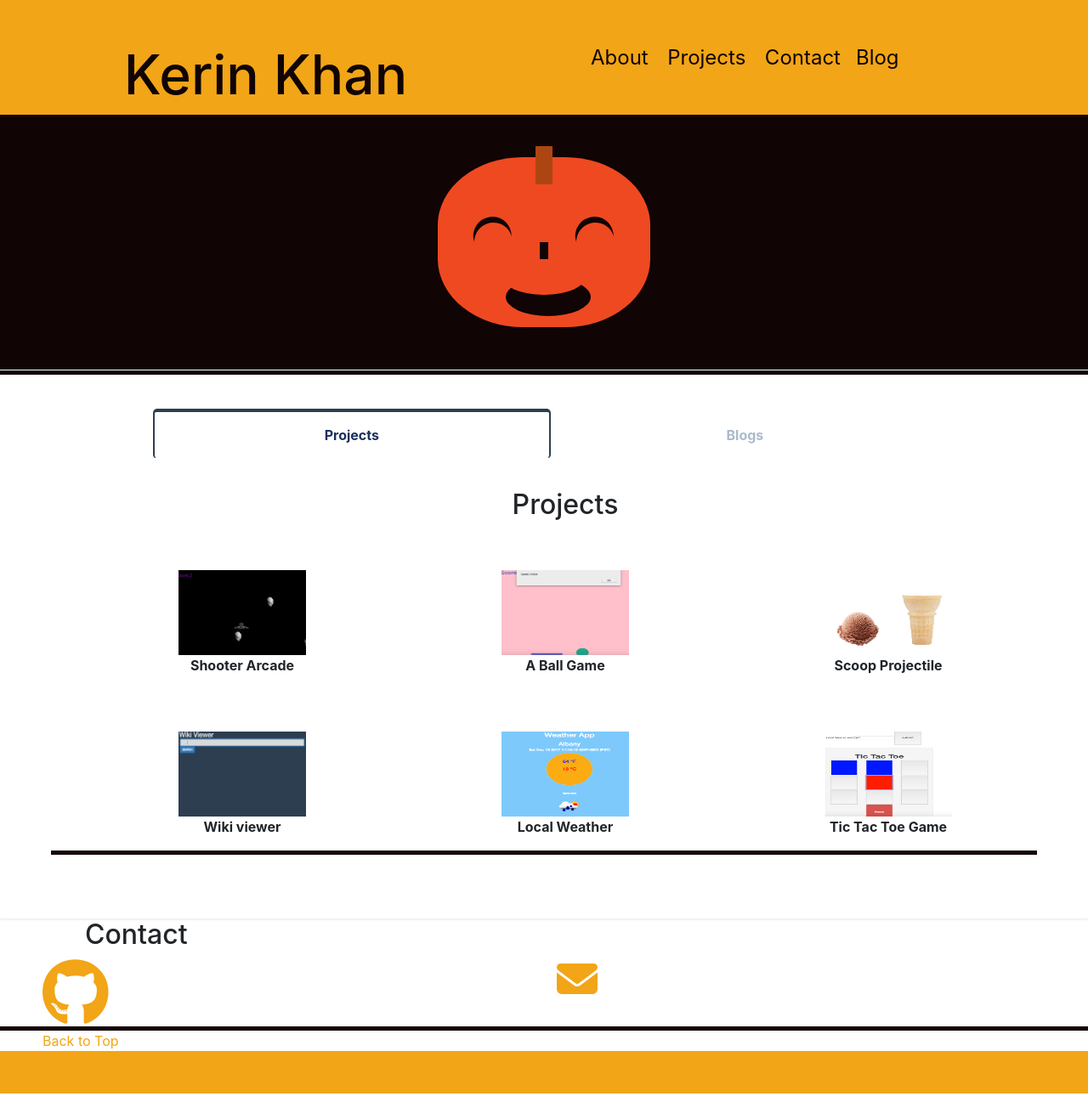
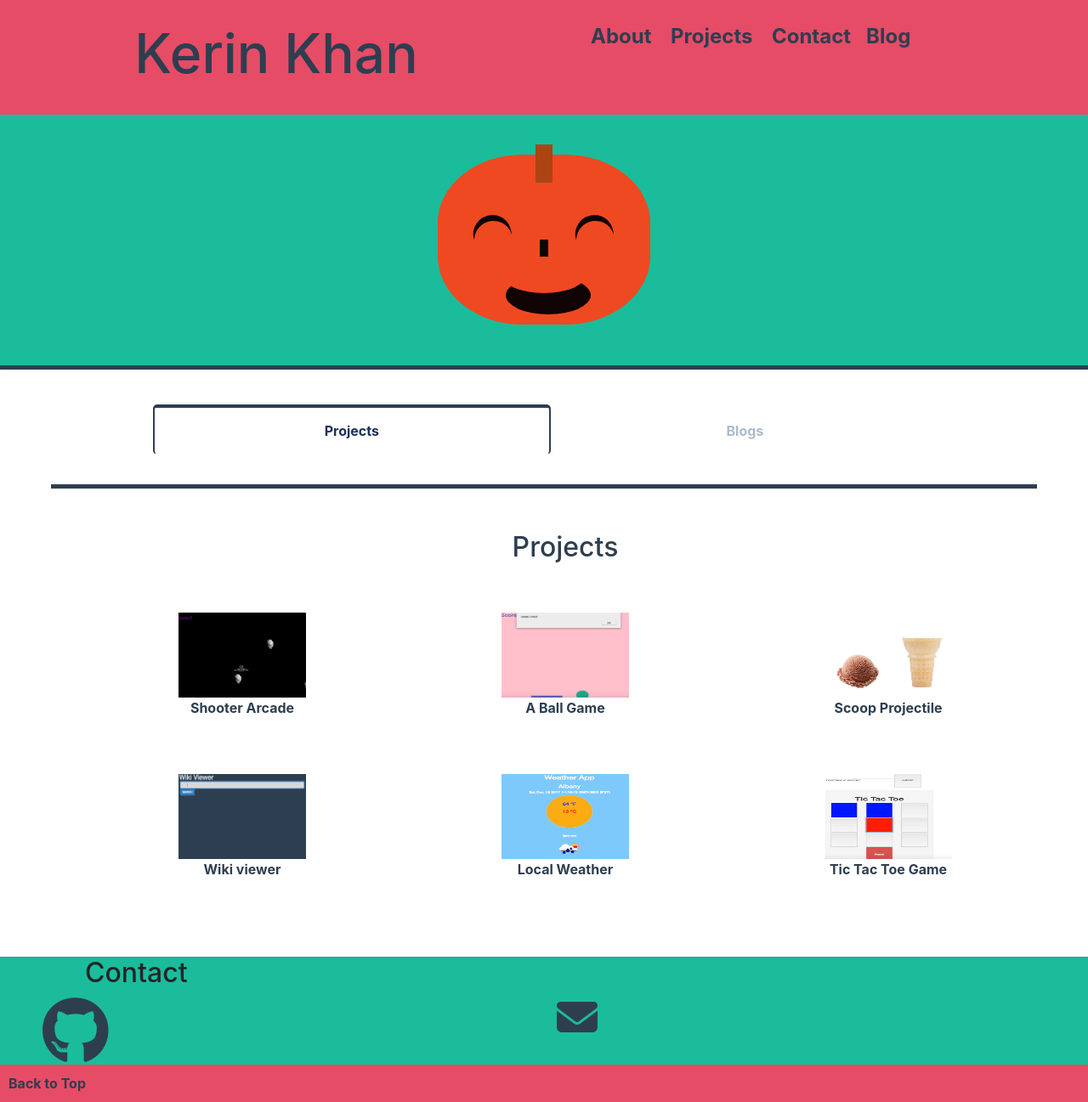
Before and after one commit to kekhan/kekhan.github.io, a plain HTML site: page index.html in a window 1280 px wide. Shown: the whole page at 85% size. Drawn offline with nearby package versions, Linux system fonts and the light colour scheme.

Commit message:
Update myPage.css

```diff
--- a/myPage.css
+++ b/myPage.css
@@ -10,7 +10,8 @@ ul li{
 	display: inline-block;
 }
 a{
-	color:#100404;
+	color:#2D3E50;
+	font-weight: bold;
 }
 
 a:link{
@@ -19,20 +20,20 @@ a:link{
 }
 
 #contact a {
-	color: #F2A516;
+	color: #2D3E50;
 }
 #contact a:hover {
-	color: #EF4921;
+	color: #E64C66;
 }
 #footer a{
-	color: #F2A516;
+	color: #2D3E50;
 
 }
 #footer a:hover{
-	color: #EF4921;
+	color: #1BBC9B;
 }
 a:hover{
-	color: #EF4921;
+	color: #1BBC9B;
 }
 
 .projectImg{
@@ -47,19 +48,29 @@ a:hover{
 .projectImg:hover{
 	transform: scale(1.5);
 }
-
 .portfolio{
 	padding-top: 50px;
 	padding-left: 50px;
+	background-color: #FFFFFF;
+	color: #2D3E50;
+	border-top: 5px solid #2D3E50;
+
+}
+section .blog{
+	padding-top: 50px;
+	padding-left: 50px;
+	border-top: 5px solid #2D3E50;
+	background-color: #FFFFFF;
+	color: #2D3E50;
 
 }
 .main-header{
-	background-color: #F2A516;
-	padding-top: 50px;
-	margin: 0;
+	background-color: #E64C66;
+	margin: 0 auto;
+	padding: 25px;
 }
 .main-header h1{
-	color:#100404;
+	color:#2D3E50;
 }
 
 h1 {
@@ -76,36 +87,29 @@ h1 {
 
 body{
 	margin: 0;
-
 }
 
 #contact{
 
 	padding-right: 50px;
 	padding-left: 50px;
-
+	background-color: #1BBC9B;
 }
 
 #footer{
-	border-bottom: 50px solid #F2A516;
-	padding-left: 50px;
-}
-.topBorder{
-	border-bottom: 5px solid #100404;
-	margin:auto;
-	padding-top: 0px;
-	padding-bottom: 0px;
-
-
+	background-color: #E64C66;
+	padding: 10px;
 }
 
 
+
 #animation{
-	background-color:#100404;
+	background-color:#1BBC9B;
 	width: 100%;
 	height: 300px;
 	margin: 0;
 	padding: 100px;
+	border-bottom: 5px solid #2D3E50;
 }
 .pumpkin{
 	background-color: #EF4921;
@@ -122,12 +126,7 @@ body{
 	animation-duration: 1s;
 	animation-iteration-count: 1;
 }
-@keyframes pumpkin{
-	0% {
-		transform: scale(0.1);
-	}
 
-}
 .pumpkin::before {
 	background-color: transparent;
 	transform: rotate(-145deg);
@@ -202,16 +201,16 @@ body{
 	animation-duration: 5s;
 	animation-iteration-count: 1;
 }
-@keyframes pumpkin-light-nose{
+/*@keyframes pumpkin-light-nose{
 	0% {
-		background-color: yellow;
+		background-color: white;
 	}
 }
 @keyframes pumpkin-light-up{
 	0% {
-		box-shadow: 5px 5px 0px 0px yellow;
+		box-shadow: 5px 5px 0px 0px white;
 	}
-}
+}*/
 .pumpkin-stem{
 	background-color: #AD4513;
 	transform: rotate(0deg);
@@ -228,156 +227,11 @@ body{
 	//box-shadow: 5px 5px 0px 0px #590202;
 
 }
-/*.animation-ghost{
-	width: 100px;
-	height: 200px;
-	background-color: #F2F2E0;
-	top:200px;
-	right:500px;
-	bottom: 0;
-	left: 0;
-	margin: auto;
-	border-top-left-radius: 50%;
-	border-top-right-radius: 50%;
-	position: absolute;
-	animation-name: ghost;
-	animation-duration: 1s;
-	animation-iteration-count: 1;
-}
-@keyframes ghost {
-	0% {
-		transform: scale(0.1);
-	}
-	100% {
-		transform:rotate(45deg);
-	}
-}
-.animation-ghost::before{
-	content:"";
-	width: 10px;
-	height: 20px;
-	background-color: black;
-	position: absolute;
-	border-radius: 50%;
-	top:50px;
-	bottom: 0;
-	margin: 0;
-	right:-30px;
-	left:50px;
-}
-.animation-ghost::after{
-	content:"";
-	width: 10px;
-	height: 20px;
-	background-color: black;
-	position: absolute;
-	border-radius: 50%;
-	top:50px;
-	bottom: 0;
-	margin: 0;
-	right:30px;
-	left:70px;
-}
-.ghost-mouth{
-	content:"";
-	width: 10px;
-	height: 20px;
-	background-color: transparent;
-	position: absolute;
-	border-radius: 50%;
-	top:85px;
-	bottom: 0;
-	margin: 0;
-	right:-30px;
-	left:65px;
-	box-shadow: 10px 5px 5px 5px black;
-	transform: rotate(45deg);
-}
-.ghost-bottom{
-	content:"";
-	width: 35px;
-	height: 50px;
-	background-color: black;
-	position: absolute;
-	border-radius: 50%;
-	top:180px;
-	bottom: 110px;
-	margin: 0;
-	right:3px;
-	left:65px;
-	transform: rotate(180deg);
 
-
-}
-.animation-ghost2{
-	width: 100px;
-	height: 200px;
-	background-color: #F2F2E0;
-	top:200px;
-	right:-500px;
-	bottom: 0;
-	left: 0;
-	margin: auto;
-	border-top-left-radius: 50%;
-	border-top-right-radius: 50%;
-	position: absolute;
-	animation-name: ghost2;
-	animation-duration: 1s;
-	animation-iteration-count: 1;
-}
-@keyframes ghost2 {
-	0% {
-		transform: scale(0.1);
-	}
-	100% {
-		transform:rotate(-45deg);
-	}
-}
-.animation-ghost2::before{
-	content:"";
-	width: 10px;
-	height: 20px;
-	background-color: black;
-	position: absolute;
-	border-radius: 50%;
-	top:50px;
-	bottom: 0;
-	margin: 0;
-	right:-30px;
-	left:10px;
-}
-.animation-ghost2::after{
-	content:"";
-	width: 10px;
-	height: 20px;
-	background-color: black;
-	position: absolute;
-	border-radius: 50%;
-	top:50px;
-	bottom: 0;
-	margin: 0;
-	right:30px;
-	left:30px;
-}
-.ghost2-mouth{
-	content:"";
-	width: 10px;
-	height: 20px;
-	background-color: transparent;
-	position: absolute;
-	border-radius: 50%;
-	top:85px;
-	bottom: 0;
-	margin: 0;
-	right:-30px;
-	left:25px;
-	box-shadow: 10px 5px 5px 5px black;
-	transform: rotate(45deg);
-}*/
 @media only screen and (max-width: 768px) {
     /* For mobile phones: */
     [class*="animation-"] {
         width: 25%;
-				height: 25%;
+	height: 25%;
     }
 }
```
